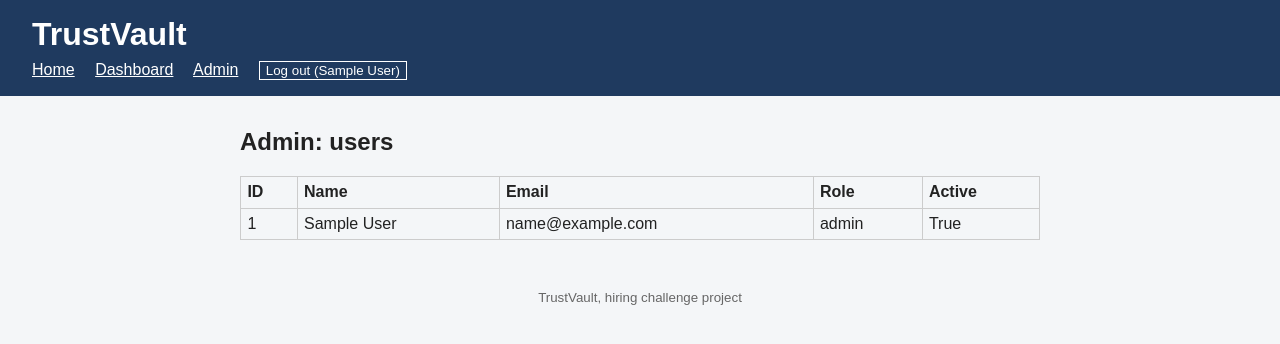
After one commit to Jyotshna2204/trustvault, a Flask app: page /admin in a window 1280 px wide. The commit adds this page. Shown: the top 344 px of the page. Run offline with Flask 3, Linux system fonts and the light colour scheme; the visitor is signed in with stand-in values (Sample User, id 1); data comes from the database, SQL or seed files in the repository.

Commit message:
Add users, login, roles, CSRF and auth tests

```diff
--- /dev/null
+++ b/app/decorators.py
@@ -0,0 +1,16 @@
+from functools import wraps
+from flask import abort
+from flask_login import current_user, login_required
+
+
+def role_required(*roles):
+    """Allow only logged-in users whose role is in `roles`."""
+    def decorator(view):
+        @wraps(view)
+        @login_required
+        def wrapped(*args, **kwargs):
+            if current_user.role not in roles:
+                abort(403)
+            return view(*args, **kwargs)
+        return wrapped
+    return decorator
--- /dev/null
+++ b/app/models.py
@@ -0,0 +1,45 @@
+from datetime import datetime, timezone
+
+from flask_login import UserMixin
+from werkzeug.security import check_password_hash, generate_password_hash
+
+from .extensions import db, login_manager
+
+ROLE_ADMIN = "admin"
+ROLE_OWNER = "owner"
+ROLE_VIEWER = "viewer"
+ROLES = (ROLE_ADMIN, ROLE_OWNER, ROLE_VIEWER)
+
+
+class User(UserMixin, db.Model):
+    id = db.Column(db.Integer, primary_key=True)
+    email = db.Column(db.String(255), unique=True, nullable=False)
+    name = db.Column(db.String(100), nullable=False)
+    password_hash = db.Column(db.String(255), nullable=False)
+    role = db.Column(db.String(20), nullable=False)
+    active = db.Column(db.Boolean, nullable=False, default=True)
+    created_at = db.Column(
+        db.DateTime, default=lambda: datetime.now(timezone.utc), nullable=False
+    )
+
+    @property
+    def is_active(self):
+        # Flask-Login checks this on every request. Turning a user off
+        # makes their existing session stop working immediately.
+        return self.active
+
+    def set_password(self, password):
+        self.password_hash = generate_password_hash(password)
+
+    def check_password(self, password):
+        return check_password_hash(self.password_hash, password)
+
+
+@login_manager.user_loader
+def load_user(user_id):
+    # Runs on EVERY request: the user and role are re-read from the database,
+    # never trusted from the cookie. Changes to role/active apply immediately.
+    user = db.session.get(User, int(user_id))
+    if user is None or not user.active:
+        return None
+    return user
--- a/app/routes.py
+++ b/app/routes.py
@@ -1,4 +1,8 @@
 from flask import Blueprint, render_template
+from flask_login import current_user, login_required
+
+from .decorators import role_required
+from .models import ROLE_ADMIN, User
 
 main = Blueprint("main", __name__)
 
@@ -6,3 +10,16 @@ main = Blueprint("main", __name__)
 @main.route("/")
 def home():
     return render_template("home.html")
+
+
+@main.route("/dashboard")
+@login_required
+def dashboard():
+    return render_template("dashboard.html", user=current_user)
+
+
+@main.route("/admin")
+@role_required(ROLE_ADMIN)
+def admin():
+    users = User.query.order_by(User.id).all()
+    return render_template("admin.html", users=users)
--- a/app/static/style.css
+++ b/app/static/style.css
@@ -26,3 +26,41 @@ footer {
     padding: 1rem;
     color: #666;
 }
+
+header nav {
+    margin-top: 0.5rem;
+}
+
+header nav a {
+    color: white;
+    margin-right: 1rem;
+}
+
+form.inline {
+    display: inline;
+}
+
+form.inline button {
+    background: none;
+    border: 1px solid white;
+    color: white;
+    cursor: pointer;
+}
+
+.flash.error {
+    background: #fde2e2;
+    padding: 0.6rem;
+    border-radius: 4px;
+}
+
+table {
+    border-collapse: collapse;
+    width: 100%;
+}
+
+th,
+td {
+    border: 1px solid #ccc;
+    padding: 0.4rem;
+    text-align: left;
+}
--- /dev/null
+++ b/app/templates/admin.html
@@ -0,0 +1,22 @@
+{% extends "base.html" %}
+{% block content %}
+<h2>Admin: users</h2>
+<table>
+    <tr>
+        <th>ID</th>
+        <th>Name</th>
+        <th>Email</th>
+        <th>Role</th>
+        <th>Active</th>
+    </tr>
+    {% for u in users %}
+    <tr>
+        <td>{{ u.id }}</td>
+        <td>{{ u.name }}</td>
+        <td>{{ u.email }}</td>
+        <td>{{ u.role }}</td>
+        <td>{{ u.active }}</td>
+    </tr>
+    {% endfor %}
+</table>
+{% endblock %}
--- a/app/templates/base.html
+++ b/app/templates/base.html
@@ -11,16 +11,33 @@
 <body>
     <header>
         <h1>TrustVault</h1>
-        <p>Secure document sharing with an audit trail</p>
+        <nav>
+            <a href="{{ url_for('main.home') }}">Home</a>
+            {% if current_user.is_authenticated %}
+            <a href="{{ url_for('main.dashboard') }}">Dashboard</a>
+            {% if current_user.role == 'admin' %}
+            <a href="{{ url_for('main.admin') }}">Admin</a>
+            {% endif %}
+            <form method="post" action="{{ url_for('auth.logout') }}" class="inline">
+                <input type="hidden" name="csrf_token" value="{{ csrf_token() }}">
+                <button type="submit">Log out ({{ current_user.name }})</button>
+            </form>
+            {% else %}
+            <a href="{{ url_for('auth.login') }}">Log in</a>
+            {% endif %}
+        </nav>
     </header>
 
     <main>
+        {% with messages = get_flashed_messages(with_categories=true) %}
+        {% for category, message in messages %}
+        <p class="flash {{ category }}">{{ message }}</p>
+        {% endfor %}
+        {% endwith %}
         {% block content %}{% endblock %}
     </main>
 
-    <footer>
-        <small>TrustVault, hiring challenge project</small>
-    </footer>
+    <footer><small>TrustVault, hiring challenge project</small></footer>
 </body>
 
 </html>
--- /dev/null
+++ b/app/templates/dashboard.html
@@ -0,0 +1,6 @@
+{% extends "base.html" %}
+{% block content %}
+  <h2>Dashboard</h2>
+  <p>Signed in as <strong>{{ user.name }}</strong> (role: {{ user.role }}).</p>
+  <p>Documents will appear here in a later stage.</p>
+{% endblock %}
--- /dev/null
+++ b/app/templates/error.html
@@ -0,0 +1,5 @@
+{% extends "base.html" %}
+{% block content %}
+<h2>{{ code }}: {{ message }}</h2>
+<p><a href="{{ url_for('main.home') }}">Back to home</a></p>
+{% endblock %}
```
Also changed, not shown: app/__init__.py (+33 -10 lines), app/auth.py (added, +53 -0 lines), app/extensions.py (added, +7 -0 lines), app/templates/login.html (added, +11 -0 lines), seed.py (added, +26 -0 lines), tests/__init__.py (added, +1 -0 lines), tests/conftest.py (added, +37 -0 lines), tests/test_auth.py (added, +64 -0 lines).
